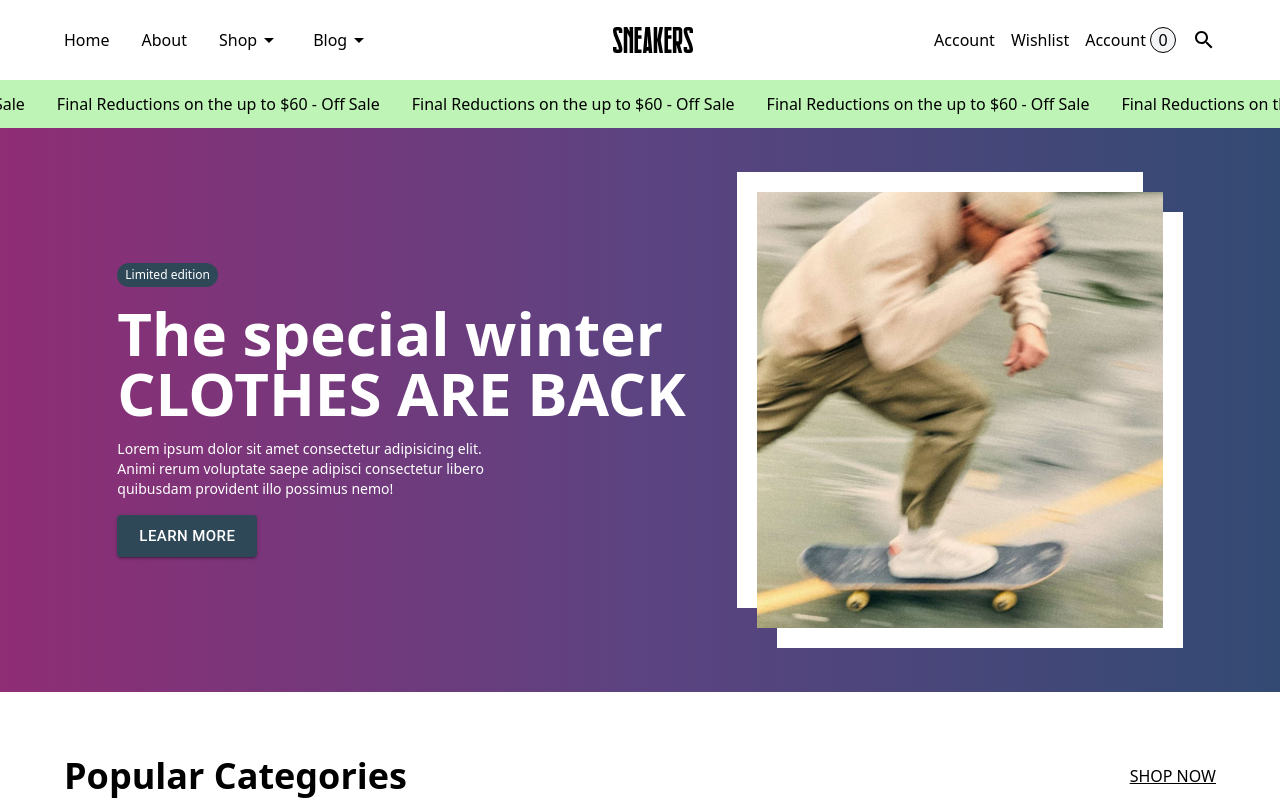
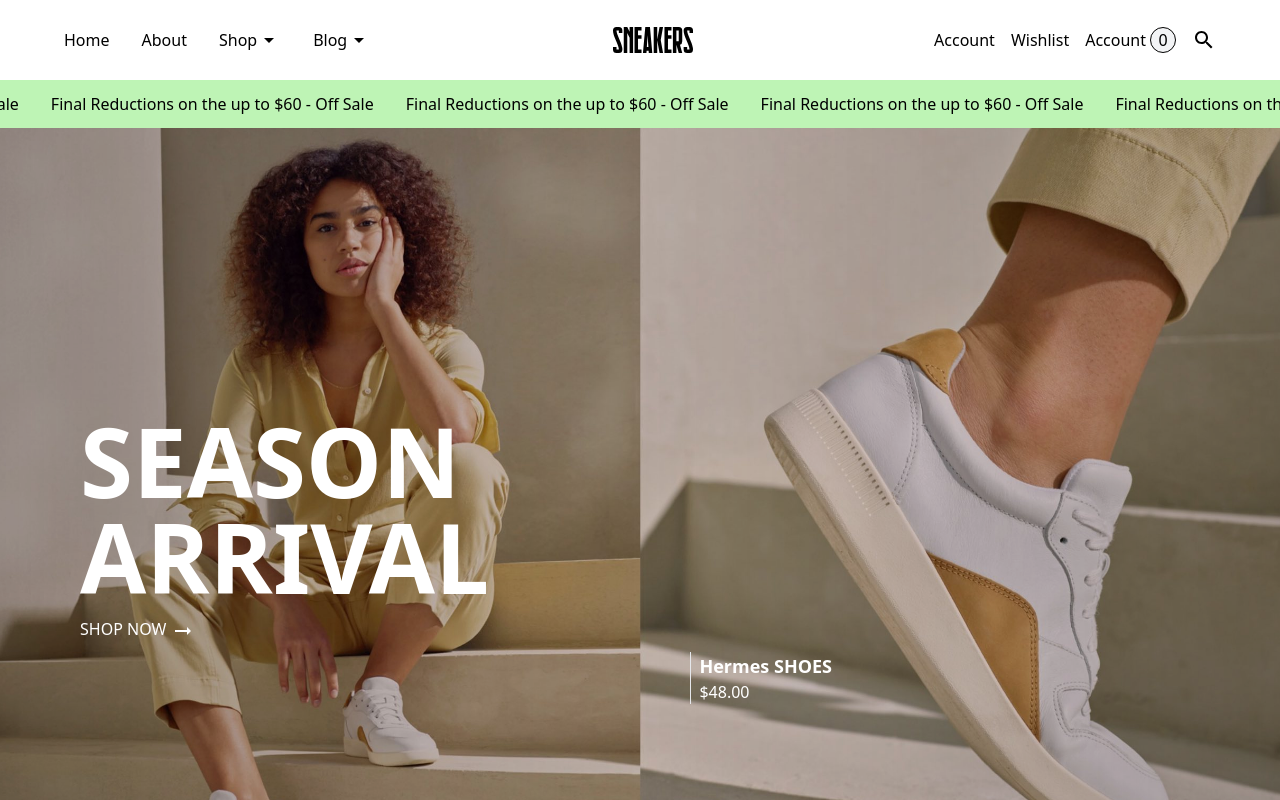
Before and after one commit to khaledsaoud15/sneaker_shop_full_stack, a React (Vite) app: page / in a window 1280 px wide. Shown: the top 800 px of the page. Built offline with nearby package versions, Linux system fonts and the light colour scheme.

Commit message:
updated the hero section 'redsign'

```diff
--- a/src/components/home/Hero.jsx
+++ b/src/components/home/Hero.jsx
@@ -1,31 +1,28 @@
+import { ArrowRightAlt } from "@mui/icons-material";
 import { Button } from "@mui/material";
 import React from "react";
-import { Link } from "react-router-dom";
 
 const Hero = () => {
   return (
-    <section className="w-full h-full gap-8 bg-gradient-to-r px-8 flex flex-col from-[#8f2d75] via-[#5c4381] to-[#334a73] py-16 lg:items-center lg:flex-row lg:justify-center">
-      <div className="flex flex-col w-full gap-4 md:w-3/4 lg:w-1/2">
-        <span className="py-1 px-2 text-xs rounded-full bg-main text-white w-fit">
-          Limited edition
-        </span>
-        <h1 className="font-bold text-4xl lg:text-6xl text-white">
-          The special winter CLOTHES ARE BACK
-        </h1>
-        <p className="text-sm text-white lg:w-2/3">
-          Lorem ipsum dolor sit amet consectetur adipisicing elit. Animi rerum
-          voluptate saepe adipisci consectetur libero quibusdam provident illo
-          possimus nemo!
-        </p>
-        <Button variant="contained" size="large" className="!w-fit !bg-main">
-          LEARN MORE
-        </Button>
-      </div>
+    <section className="relative w-full h-screen px-20 flex items-center">
       <img
         src="./assets/hero.jpg"
         alt=""
-        className="w-full aspect-auto lg:w-1/3 shadow-mainshadow"
+        className="absolute w-full  h-full left-0 top-0 object-cover"
       />
+      <div className="absolute w-full h-full top-0 left-0 bg-gradient-to-r from-black/20 via-transparent to-black/20 z-10"></div>
+      <div className="flex flex-col gap-3 z-30">
+        <h1 className="text-white text-5xl w-2/4 font-bold lg:text-8xl md:text-6xl">
+          SEASON ARRIVAL
+        </h1>
+        <p className="text-white font-thin cursor-pointer">
+          SHOP NOW <ArrowRightAlt />
+        </p>
+      </div>
+      <div className="absolute bottom-32 right-16 flex flex-col pl-2 border-l z-40 md:bottom-56 md:right-80 lg:bottom-4/5 lg:right-[35%]">
+        <h2 className="font-semibold text-lg text-white">Hermes SHOES</h2>
+        <p className="text-white font-medium">$48.00</p>
+      </div>
     </section>
   );
 };
--- a/src/pages/SingleProduct.jsx
+++ b/src/pages/SingleProduct.jsx
@@ -30,7 +30,6 @@ const SingleProduct = () => {
 
     if (p) {
       setProduct(p);
-      console.log(p);
     }
   }, []);
   return (
@@ -42,7 +41,7 @@ const SingleProduct = () => {
           <img
             src={product.img}
             alt={product.title}
-            className="h-[40vh] w-3/4 mx-auto object-cover md:w-2/4 md:h-[50vh] lg:w-auto lg:h-[80vh] "
+            className="aspect-auto w-3/4 mx-auto object-cover md:w-2/4 md:h-[50vh] lg:w-auto lg:h-[80vh] "
           />
           <div className="flex flex-col gap-2 w-full h-fit lg:w-1/2 lg:justify-center lg:h-[80vh]">
             <h1 className="text-2xl font-semibold md:text-3xl lg:text-4xl">
@@ -83,7 +82,7 @@ const SingleProduct = () => {
               <Button
                 variant="contained"
                 size="medium"
-                className="w-full !bg-main"
+                className="w-full !bg-main !text-xs md:text-lg"
                 endIcon={<ShoppingCartCheckout />}
               >
                 ADD TO CART
```
Also changed, not shown: public/assets/hero.jpg.
